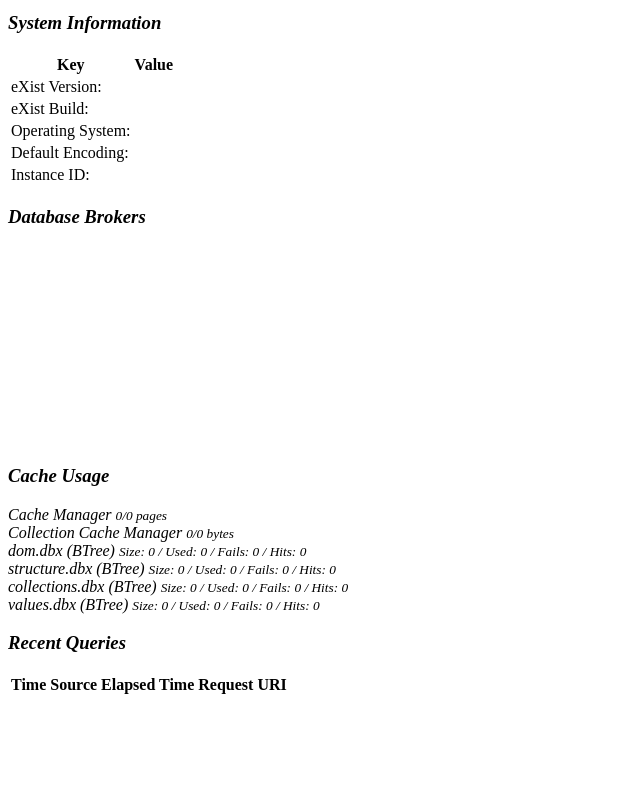
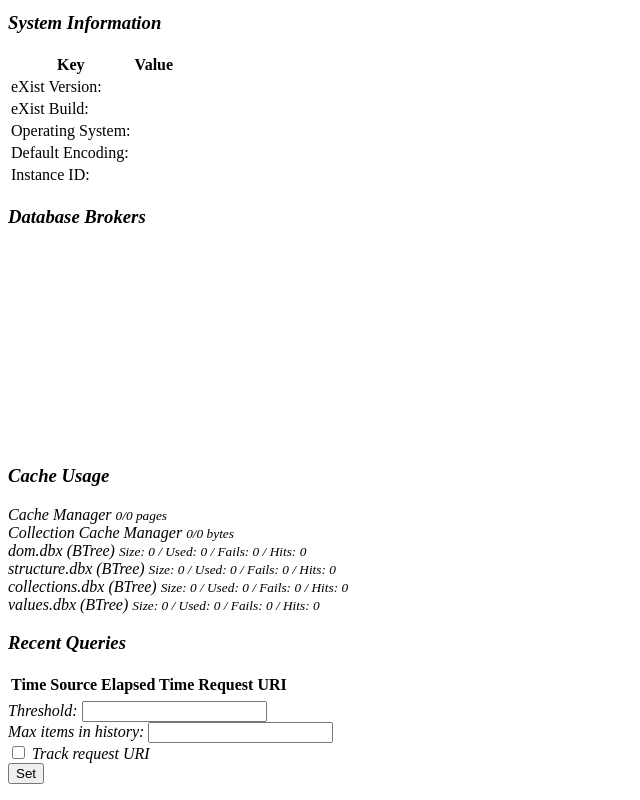
Before and after one commit to eXist-db/monex, a plain HTML site: page index.html in a window 1280 px wide. Shown: the part 1238-2038 px from the top of the page, without its empty margins (0-640 px from the left). Before the commit the page ends 1947 px from the top, so only its background shows below. Drawn offline with Linux system fonts and the light colour scheme.

Commit message:
Added form to configure the "recent queries" history.

```diff
--- a/index.html
+++ b/index.html
@@ -422,6 +422,26 @@
                             </tbody>
                         </table>
                     </div>
+                    <div class="box-footer">
+                        <form class="form-inline" id="configure-history">
+                            <div class="form-group">
+                                <label for="threshold" class="control-label">Threshold: </label>
+                                <input type="text" class="form-control" id="threshold"/>
+                            </div>
+                            <div class="form-group">
+                                <label for="history-max">Max items in history: </label>
+                                <input type="text" class="form-control" id="history-max"/>
+                            </div>
+                            <div class="form-group">
+                                <label>
+                                    <input type="checkbox" id="track-uri"/> Track request URI
+                                </label>
+                            </div>
+                            <div class="form-group">
+                                <button class="btn btn-primary" id="configure">Set</button>
+                            </div>
+                        </form>
+                    </div>
                 </div>
             </section>
         </div>
--- a/resources/css/style.css
+++ b/resources/css/style.css
@@ -73,3 +73,17 @@
     color: #f6f6f6;
     background: #444;
 }
+
+.form-inline .form-control {
+    width: auto;
+    margin-right: .5em;
+}
+
+.form-inline label, .form-inline .form-group, .form-inline label input {
+    margin-right: .5em;
+}
+
+.form-inline .fa-refresh {
+    display: none;
+    margin-left: 55px;
+}
```
Also changed, not shown: resources/scripts/exadmin.js (+14 -0 lines).
